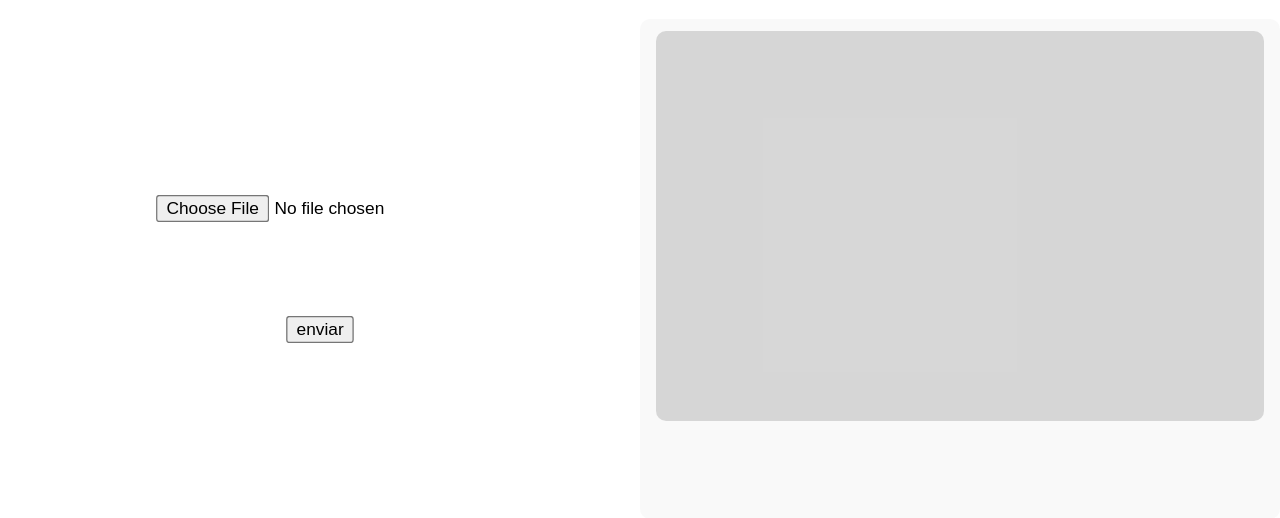
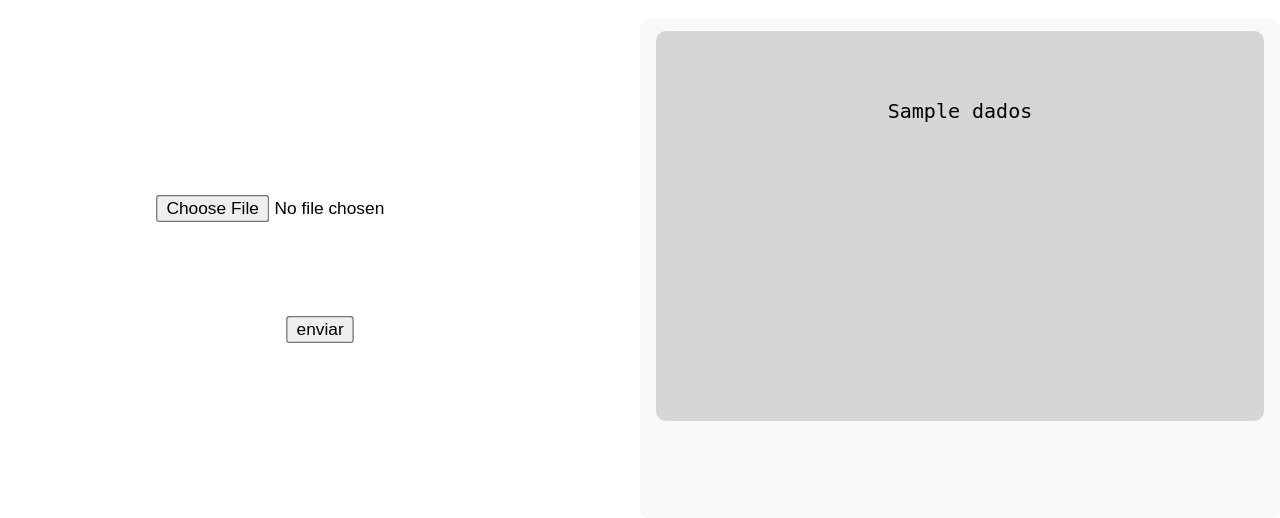
Before and after one commit to guilhermedmd/analisador-emails, a Flask app: template templates/index.html in a window 1280 px wide. Shown: the part 137-655 px from the top of the page. Run offline with Flask 3, Linux system fonts and the light colour scheme; the template is opened without the code that fills it: most values are stand-ins (such as "Sample title", 1, 10 or a date in 2020).

Commit message:
Exibição e formatação da resposta dentro do index

```diff
--- a/gemini_api.py
+++ b/gemini_api.py
@@ -14,4 +14,4 @@
     "Produtivo: Emails que requerem uma ação ou resposta específica (ex.: solicitações de suporte técnico, atualização sobre casos em aberto, dúvidas sobre o sistema)." \
     "Improdutivo: Emails que não necessitam de uma ação imediata (ex.: mensagens de felicitações, agradecimentos). É importante também elaborar uma resposta, mas apenas caso seja necessário." \
     "Segue abaixo o email:\n"+conteudo_email)
-    print(response.text)
+    return response.text
--- a/main.py
+++ b/main.py
@@ -18,12 +18,15 @@
     arquivo = request.files['arquivo']
     if arquivo.filename.endswith(".pdf"):
         conteudo_email = leitor_pdf.lerPdf(arquivo)
-        gemini_api.avaliar_email(conteudo_email)
-        return render_template("index.html")
+        resposta = gemini_api.avaliar_email(conteudo_email)
+        # return jsonify({"mensagem": resposta})
+        return render_template("index.html", dados=resposta)
+
     elif arquivo.filename.endswith(".txt"):
         conteudo_email = leitor_txt.lerTxt(arquivo)
-        gemini_api.avaliar_email(conteudo_email)
-        return render_template("index.html")
+        resposta = gemini_api.avaliar_email(conteudo_email)
+        # return jsonify({"mensagem": resposta})
+        return render_template("index.html", dados=resposta)
 
 if __name__ == "__main__":
     app.run(debug=True)
--- a/static/css/style.css
+++ b/static/css/style.css
@@ -41,5 +41,7 @@
     height: 80%;
     background-color: #c2c2c29f;
     border-radius: 10px;
+    white-space: pre-wrap;
+    font-family: monospace;
 
 }
--- a/templates/index.html
+++ b/templates/index.html
@@ -13,22 +13,22 @@
     </div>
     <div class="content">
         <div class="form">
-            <form action="/enviararquivo" method="post" enctype="multipart/form-data">
+            <form action="/enviararquivo" method="post" enctype="multipart/form-data" id="formArquivo">
                 <div class="upload-arq">
                     <input type="file" name="arquivo" id="arquivo" accept=".txt,.pdf">
                 </div>
                 <div>
-                    <button type="submit">enviar</button>
+                    <button type="submit" onclick="exibir_resposta()">enviar</button>
                 </div>
             </form>
         </div>
         <div class="response">
-            <div class="response-content">
-
+            <div class="response-content" id="response">
+                <p>{{ dados }}</p>
             </div>
         </div>
     </div>
 
-
+<!-- <script src="../static/js/exibir_resposta.js"></script> -->
 </body>
 </html>
```
Also changed, not shown: 1 other file.
